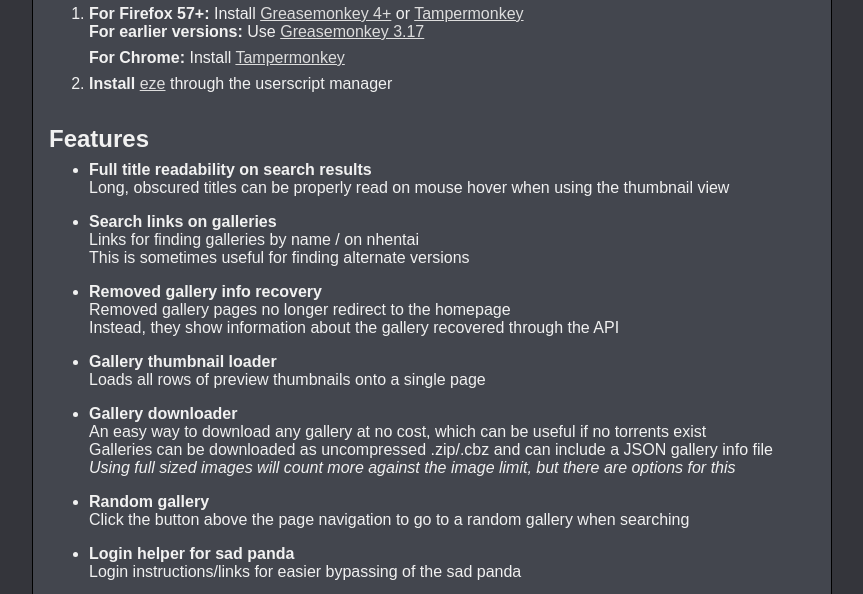
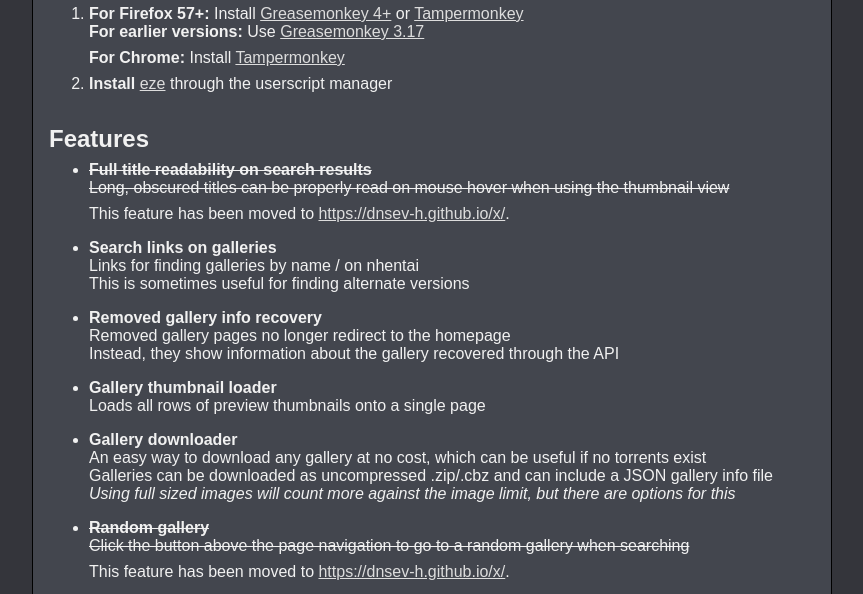
Before and after one commit to dnsev-h/eze, a plain HTML site: page index.html in a window 1280 px wide. Shown: the part 175-769 px from the top of the page, without its empty margins (208-1071 px from the left). Drawn offline with Linux system fonts and the light colour scheme.

Commit message:
Add info about moved features.

```diff
--- a/index.html
+++ b/index.html
@@ -42,8 +42,13 @@
 	<p>
 		<ul class="large_spacing">
 			<li>
-				<div class="feature_label">Full title readability on search results</div>
-				<p>Long, obscured titles can be properly read on mouse hover when using the thumbnail view</p>
+				<div class="strike">
+					<div class="feature_label">Full title readability on search results</div>
+					<p>Long, obscured titles can be properly read on mouse hover when using the thumbnail view</p>
+				</div>
+				<div>
+					This feature has been moved to <a href="https://dnsev-h.github.io/x/">https://dnsev-h.github.io/x/</a>.
+				</div>
 			</li>
 			<li>
 				<div class="feature_label">Search links on galleries</div>
@@ -66,8 +71,13 @@
 				<em>Using full sized images will count more against the image limit, but there are options for this</em></p>
 			</li>
 			<li>
-				<div class="feature_label">Random gallery</div>
-				<p>Click the button above the page navigation to go to a random gallery when searching</p>
+				<div class="strike">
+					<div class="feature_label">Random gallery</div>
+					<p>Click the button above the page navigation to go to a random gallery when searching</p>
+				</div>
+				<div>
+					This feature has been moved to <a href="https://dnsev-h.github.io/x/">https://dnsev-h.github.io/x/</a>.
+				</div>
 			</li>
 			<li>
 				<div class="feature_label">Login helper for sad panda</div>
--- a/style.css
+++ b/style.css
@@ -112,3 +112,8 @@
 	color: #808184;
 	margin: 0 0 0 0.5em;
 }
+
+.strike {
+	text-decoration: line-through;
+	padding-bottom: 0.5em;
+}
```
